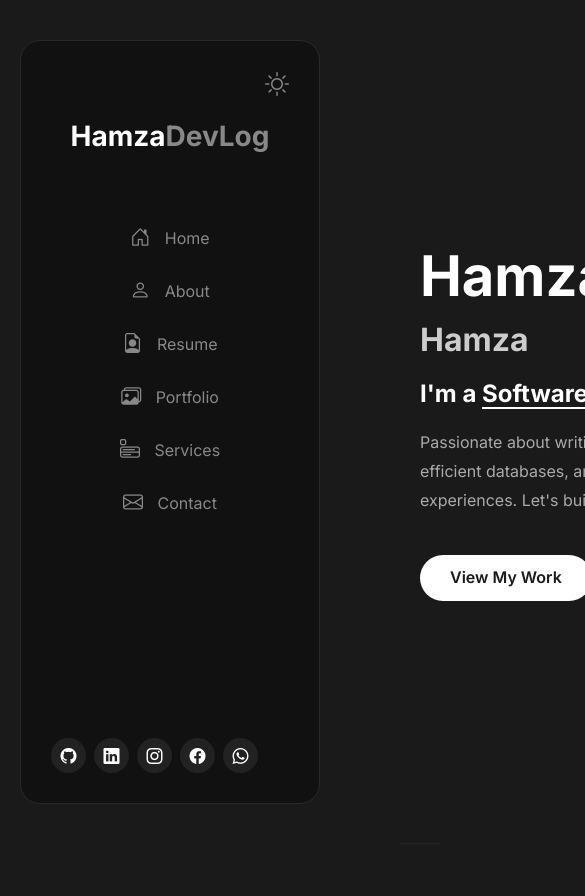
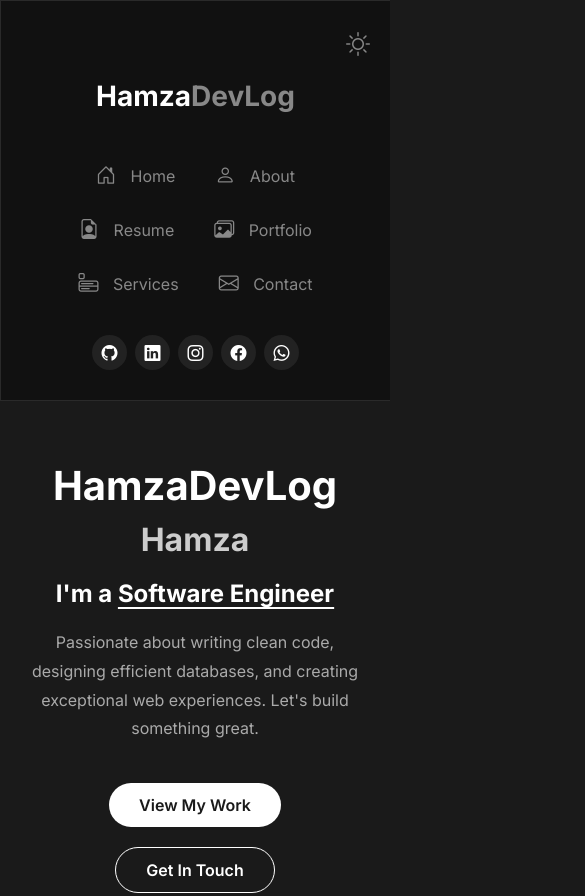
Before and after one commit to mhamzashahidw/hamzadevlog, a plain HTML site: page index.html in a window 390 px wide. Shown: the top 896 px of the page, 585 px wide, since content can reach past the window. Drawn offline with nearby package versions, Linux system fonts and the light colour scheme.

Commit message:
Update style.css

```diff
--- a/style.css
+++ b/style.css
@@ -14,83 +14,6 @@ body {
 
 
 }
-
-
-
-
-
-
-
-/* ================= 16. MOBILE RESPONSIVENESS ================= */
-
-/* This rule only applies to screens smaller than 768px (Phones and small tablets) */
-@media (max-width: 768px) {
-
-    /* 1. Stack the layout vertically */
-    body {
-        flex-direction: column;
-    }
-
-    /* 2. Fix the Sidebar so it stays at the top on mobile */
-    .sidebar {
-        width: 100%;
-        height: auto;
-        position: relative;
-        padding: 30px 20px;
-        text-align: center;
-    }
-
-    .main-content {
-        margin-left: 0; /* Removes the gap left by the desktop sidebar */
-        width: 100%;
-        padding: 0;
-    }
-
-    /* 3. Force all Grids into a single column */
-    .services-grid,
-    .portfolio-grid,
-    .testimonials-grid {
-        grid-template-columns: 1fr; /* 1 fraction = 1 single column */
-        gap: 20px;
-    }
-
-    /* 4. Fix the Contact Section so the form drops below the info */
-    .contact-grid {
-        flex-direction: column;
-    }
-
-    .contact-info-cards {
-        width: 100%;
-    }
-
-    /* 5. Shrink huge text and paddings for small screens */
-    .page-section {
-        padding: 60px 20px;
-    }
-
-    h1 { font-size: 2.5rem; }
-    h2.section-title { font-size: 2rem; }
-
-    /* Make the navigation links display in a row instead of a column */
-    .nav-menu {
-        display: flex;
-        flex-wrap: wrap;
-        justify-content: center;
-        gap: 15px;
-        margin-top: 20px;
-    }
-}
-
-
-
-
-
-
-
-
-
-
-
 
 
 
@@ -1162,3 +1085,110 @@ body.light-mode .contact-form textarea:focus {
     border-color: #aaaaaa;
     background-color: #ffffff;
 }
+
+
+
+
+
+
+
+
+
+
+
+/* ================= 16. MOBILE RESPONSIVENESS ================= */
+/* THIS MUST ALWAYS BE AT THE VERY BOTTOM OF YOUR CSS FILE */
+
+@media (max-width: 768px) {
+
+    /* 1. Base Layout Resets */
+    body {
+        flex-direction: column;
+    }
+
+    .sidebar {
+        width: 100%;
+        height: auto;
+        position: relative;
+        margin: 0;
+        padding: 30px 20px;
+        border-radius: 0;
+        border-right: none;
+        border-bottom: 1px solid #2a2a2a;
+        text-align: center;
+    }
+
+    .main-content {
+        margin-left: 0;
+        width: 100%;
+        padding: 0 20px; /* Gives breathing room so text doesn't touch the screen edges */
+    }
+
+    /* 2. Stack ALL Flexbox Sections Vertically */
+    .hero,
+    .about-grid,
+    .resume-grid,
+    .portfolio-container,
+    .services-intro,
+    .contact-grid {
+        flex-direction: column;
+        gap: 40px;
+        text-align: center;
+    }
+
+    /* 3. Hero Section Specifics */
+    .hero-text, .hero-image {
+        width: 100%;
+        justify-content: center;
+    }
+    .hero-buttons {
+        justify-content: center;
+        flex-wrap: wrap;
+    }
+
+    /* 4. About & Resume Specifics */
+    .profile-card, .resume-left, .portfolio-sidebar, .contact-info-cards {
+        width: 100%; /* Prevents sidebars from shrinking on mobile */
+    }
+
+    .stats-grid {
+        justify-content: center;
+        flex-wrap: wrap;
+    }
+
+    .resume-left, .resume-right, .contact-info-cards {
+        text-align: left; /* Keeps timelines and contact info readable */
+    }
+
+    /* 5. Force all Grids into a Single Column */
+    .services-grid,
+    .portfolio-grid,
+    .testimonials-grid,
+    .skills-grid {
+        grid-template-columns: 1fr;
+        gap: 20px;
+    }
+
+    /* 6. Typography Adjustments for Small Screens */
+    .page-section { padding: 60px 0; }
+    .hero-text h1 { font-size: 2.5rem; }
+    h2.section-title { font-size: 2rem; justify-content: center; }
+    .services-intro-left h2 { font-size: 2.2rem; text-align: center; }
+
+    /* 7. Nav Menu & Social Links Fix */
+    .nav-menu ul {
+        display: flex;
+        flex-wrap: wrap;
+        justify-content: center;
+        gap: 10px;
+        margin-bottom: 20px;
+    }
+    .nav-menu a {
+        padding: 10px 15px;
+        margin-bottom: 0;
+    }
+    .social-links {
+        justify-content: center;
+        margin-top: 10px;
+    }
+}
```
